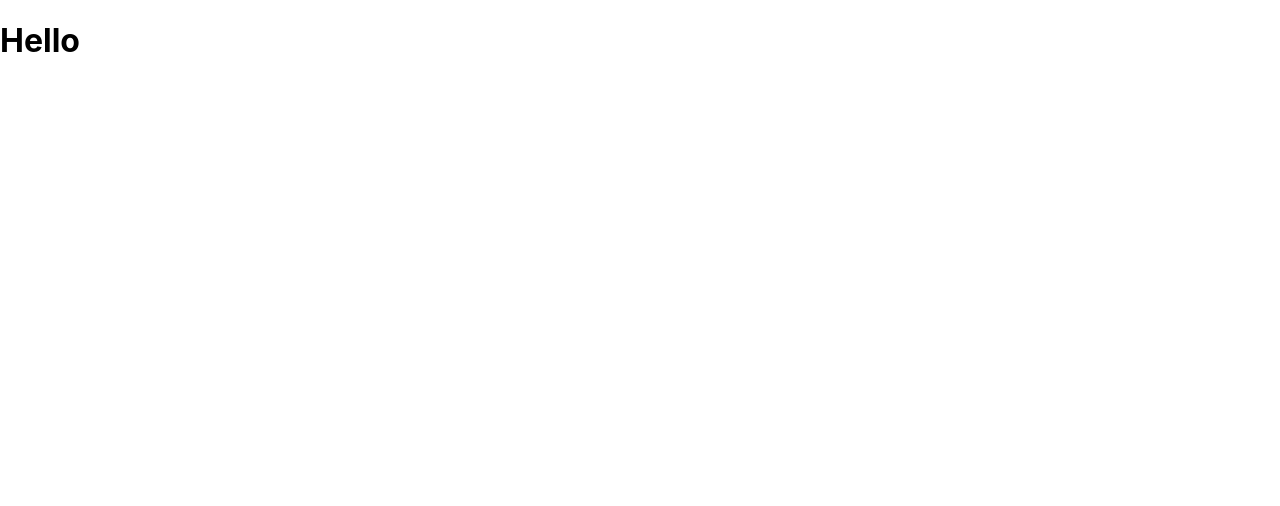
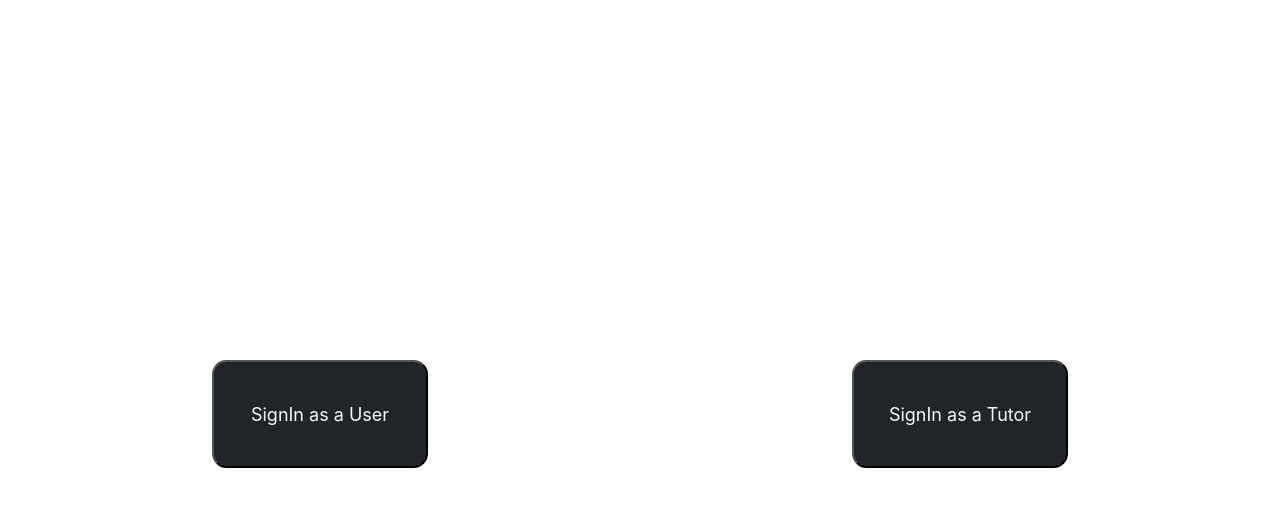
Before and after one commit to borradevendar/tutorVNR, a React (Create React App) app in the folder frontend/: page / in a window 1280 px wide. Shown: the top 506 px of the page. Built offline with nearby package versions, Linux system fonts and the light colour scheme.

Commit message:
created loginpage

```diff
--- a/frontend/public/index.html
+++ b/frontend/public/index.html
@@ -25,6 +25,12 @@
       Learn how to configure a non-root public URL by running `npm run build`.
     -->
     <title>React App</title>
+    <link
+  href="https://cdn.jsdelivr.net/npm/bootstrap@5.3.3/dist/css/bootstrap.min.css"
+  rel="stylesheet"
+  integrity="sha384-QWTKZyjpPEjISv5WaRU9OFeRpok6YctnYmDr5pNlyT2bRjXh0JMhjY6hW+ALEwIH"
+  crossorigin="anonymous"
+></link>
   </head>
   <body>
     <noscript>You need to enable JavaScript to run this app.</noscript>
@@ -39,5 +45,10 @@
       To begin the development, run `npm start` or `yarn start`.
       To create a production bundle, use `npm run build` or `yarn build`.
     -->
+    <script
+    src="https://cdn.jsdelivr.net/npm/bootstrap@5.3.3/dist/js/bootstrap.bundle.min.js"
+    integrity="sha384-YvpcrYf0tY3lHB60NNkmXc5s9fDVZLESaAA55NDzOxhy9GkcIdslK1eN7N6jIeHz"
+    crossorigin="anonymous"
+  ></script>
   </body>
 </html>
--- a/frontend/src/App.css
+++ b/frontend/src/App.css
@@ -1,3 +1,19 @@
 .App {
   text-align: center;
 }
+.loginContainer{
+  margin-top:45vh;
+}
+
+.buttonContainer{
+  display: flex;
+  flex-direction: row;
+  justify-content: space-around;
+  margin: auto;
+}
+.signInButton{
+  width: 12em;
+  height: 6em;
+  border-radius: 0.8em;
+  font-size: large;
+}
--- a/frontend/src/App.js
+++ b/frontend/src/App.js
@@ -1,9 +1,9 @@
 import './App.css';
-
+import LoginPage from './components/LoginPage';
 export default function App() {
   return (
     <div>
-      <h1>Hello</h1>
+      <LoginPage/>
     </div>
   );
 }
--- /dev/null
+++ b/frontend/src/components/LoginPage.js
@@ -0,0 +1,18 @@
+export default function LoginPage() {
+  return (
+    <div className="loginContainer">
+      <div className="buttonContainer">
+        <a href="/">
+          <button className="bg-dark text-light signInButton">
+            SignIn as a User
+          </button>
+        </a>
+        <a href="/">
+          <button className="bg-dark text-light signInButton">
+            SignIn as a Tutor
+          </button>
+        </a>
+      </div>
+    </div>
+  );
+}
--- a/package.json
+++ b/package.json
@@ -19,6 +19,7 @@
   "homepage": "https://github.com/borradevendar/tutorVNR#readme",
   "dependencies": {
     "bcryptjs": "^2.4.3",
+    "bootstrap": "^5.3.3",
     "cors": "^2.8.5",
     "dotenv": "^16.4.5",
     "express": "^4.19.2",
```
Also changed, not shown: frontend/src/index.js (+8 -6 lines), 1 other file (tests, documents, lock files or other folders).
